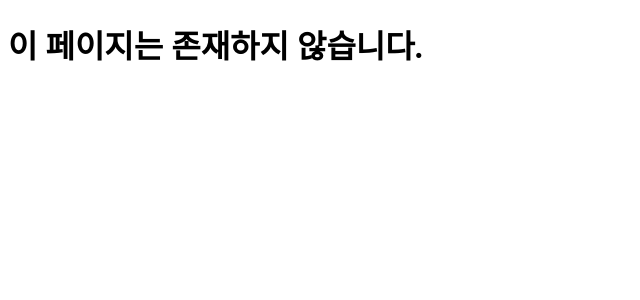
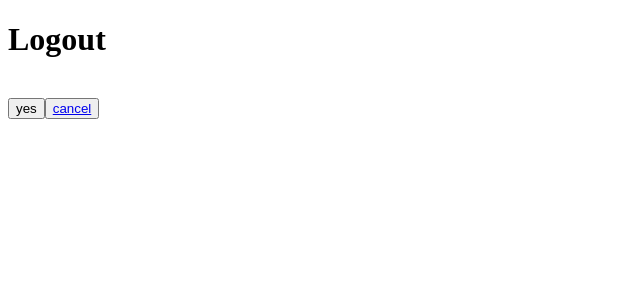
Before and after one commit to dnjscksdn98/Django-React-Myblog, a React (Create React App) app: page /logout in a window 1280 px wide. Shown: the top 300 px of the page, without its empty margins (0-640 px from the left). Built offline with nearby package versions, Linux system fonts and the light colour scheme.

Commit message:
update homepage

```diff
--- a/src/App.js
+++ b/src/App.js
@@ -1,15 +1,9 @@
-import React, { useEffect } from "react";
-import { useDispatch } from "react-redux";
+import React from "react";
 import { BrowserRouter as Router } from "react-router-dom";
 
 import BaseRouter from "./routes";
-import { checkState } from "./modules/auth";
 
 function App() {
-  const dispatch = useDispatch();
-
-  useEffect(() => dispatch(checkState()), [dispatch]);
-
   return (
     <Router>
       <BaseRouter />
--- a/src/components/Home.js
+++ b/src/components/Home.js
@@ -8,6 +8,9 @@ function Home(props) {
     <ul>
       <li>
         <Link to="/">Home</Link>
+      </li>
+      <li>
+        <Link to="/blog">Blog</Link>
       </li>
       {isAuthenticated ? (
         <React.Fragment>
--- /dev/null
+++ b/src/components/Logout.js
@@ -0,0 +1,19 @@
+import React from "react";
+import { Link } from "react-router-dom";
+
+function Logout(props) {
+  const { handleConfirm } = props;
+
+  return (
+    <React.Fragment>
+      <h1>Logout</h1>
+      <br />
+      <button onClick={() => handleConfirm()}>yes</button>
+      <button>
+        <Link to="/">cancel</Link>
+      </button>
+    </React.Fragment>
+  );
+}
+
+export default Logout;
--- /dev/null
+++ b/src/components/Profile.js
@@ -0,0 +1,19 @@
+import React from "react";
+import { Link } from "react-router-dom";
+
+function Profile() {
+  return (
+    <React.Fragment>
+      <ul>
+        <li>
+          <Link to="/profile/create">Create Post</Link>
+        </li>
+        <li>
+          <Link to="/profile/posts">My Posts</Link>
+        </li>
+      </ul>
+    </React.Fragment>
+  );
+}
+
+export default Profile;
--- a/src/containers/HomeContainer.js
+++ b/src/containers/HomeContainer.js
@@ -1,10 +1,14 @@
-import React from "react";
-import { useSelector } from "react-redux";
+import React, { useEffect } from "react";
+import { useSelector, useDispatch } from "react-redux";
 
 import Home from "../components/Home";
+import { checkState } from "../modules/auth";
 
 function HomeContainer() {
   const isAuthenticated = useSelector(state => state.auth.token !== null);
+  const dispatch = useDispatch();
+
+  useEffect(() => dispatch(checkState()));
 
   return <Home isAuthenticated={isAuthenticated} />;
 }
--- a/src/containers/LoginContainer.js
+++ b/src/containers/LoginContainer.js
@@ -1,5 +1,6 @@
 import React, { useState } from "react";
-import { useDispatch } from "react-redux";
+import { useDispatch, useSelector } from "react-redux";
+import { Redirect } from "react-router-dom";
 
 import Login from "../components/Login";
 import { login } from "../modules/auth";
@@ -10,6 +11,8 @@ function LoginContainer() {
     password: ""
   });
   const { username, password } = inputs;
+
+  const isAuthenticated = useSelector(state => state.auth.token !== null);
 
   const dispatch = useDispatch();
 
@@ -27,12 +30,15 @@ function LoginContainer() {
   };
 
   return (
+    <React.Fragment>
+      {isAuthenticated && <Redirect to="/" />}
       <Login
         username={username}
         password={password}
         handleChange={handleChange}
         handleSubmit={handleSubmit}
       />
+    </React.Fragment>
   );
 }
 
--- /dev/null
+++ b/src/containers/LogoutContainer.js
@@ -0,0 +1,19 @@
+import React from "react";
+import { useDispatch } from "react-redux";
+import { withRouter } from "react-router-dom";
+
+import Logout from "../components/Logout";
+import { logout } from "../modules/auth";
+
+function LogoutContainer(props) {
+  const dispatch = useDispatch();
+
+  const handleConfirm = () => {
+    dispatch(logout);
+    props.history.push("/");
+  };
+
+  return <Logout handleConfirm={handleConfirm} />;
+}
+
+export default withRouter(LogoutContainer);
--- /dev/null
+++ b/src/containers/ProfileContainer.js
@@ -0,0 +1,9 @@
+import React from "react";
+
+import Profile from "../components/Profile";
+
+function ProfileContainer() {
+  return <Profile />;
+}
+
+export default ProfileContainer;
--- a/src/routes.js
+++ b/src/routes.js
@@ -4,10 +4,14 @@ import { Route, Switch } from "react-router-dom";
 import HomeContainer from "./containers/HomeContainer";
 import LoginContainer from "./containers/LoginContainer";
 import SignupContainer from "./containers/SignupContainer";
+import LogoutContainer from "./containers/LogoutContainer";
+import ProfileContainer from "./containers/ProfileContainer";
 
 const BaseRouter = () => (
   <Switch>
     <Route exact path="/" component={HomeContainer} />
+    <Route path="/profile" component={ProfileContainer} />
+    <Route path="/logout" component={LogoutContainer} />
     <Route path="/login" component={LoginContainer} />
     <Route path="/signup" component={SignupContainer} />
     <Route
```
Lines whose indentation alone changed are shown as unchanged.
